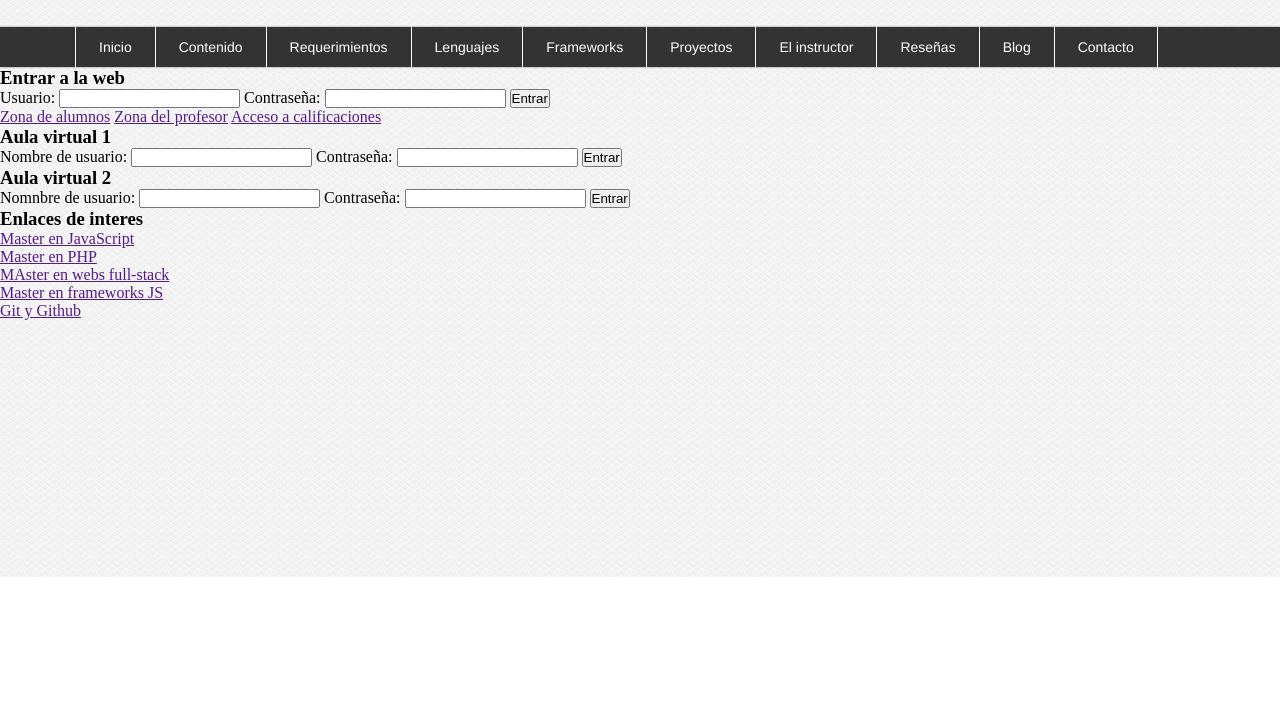
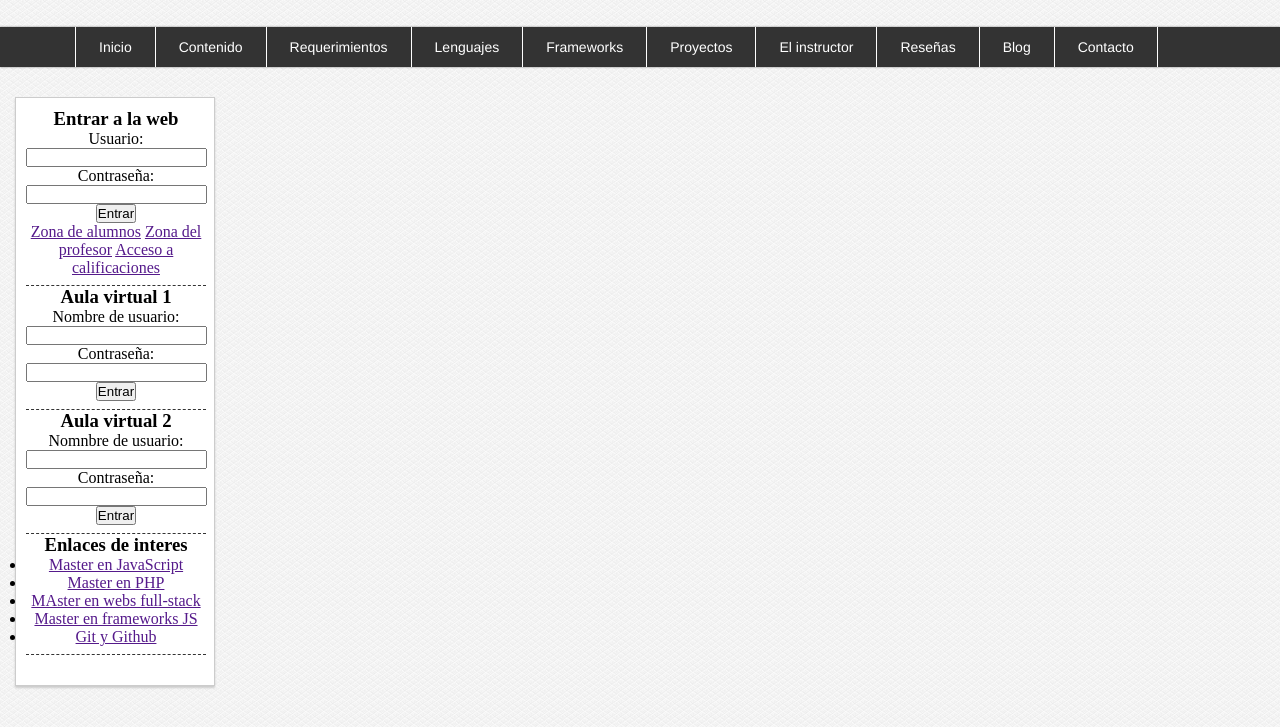
Before and after one commit to dcuevas24/class-project-01, a plain HTML site: page index.html in a window 1280 px wide. Shown: the part 223-950 px from the top of the page. Before the commit the page ends 800 px from the top, so only its background shows below. Drawn offline with Linux system fonts and the light colour scheme.

Commit message:
Estilos generales de la barra lateral terminados

```diff
--- a/css/styles.css
+++ b/css/styles.css
@@ -110,3 +110,29 @@ body {
 .menu > ul > li:hover > ul > li a {
   color: #666666;
 }
+
+.content {
+  width: 1250px;
+  min-height: 1100px;
+  margin: 0 auto;
+}
+.aside {
+  width: 200px;
+  float: left;
+  margin-top: 30px;
+  padding: 10px;
+  border: 1px solid #ccc;
+  text-align: center;
+  background-color: white;
+  box-shadow: 0 2px 2px #ccc;
+  font-family: sans-serif Arial, Helvetica;
+}
+.aside .widget {
+  width: 180px;
+  margin: 0 auto;
+  padding-bottom: 8px;
+  border-bottom: 1px dashed #333333;
+}
+.aside .widget:last-child {
+  margin-bottom: 20px;
+}
```
